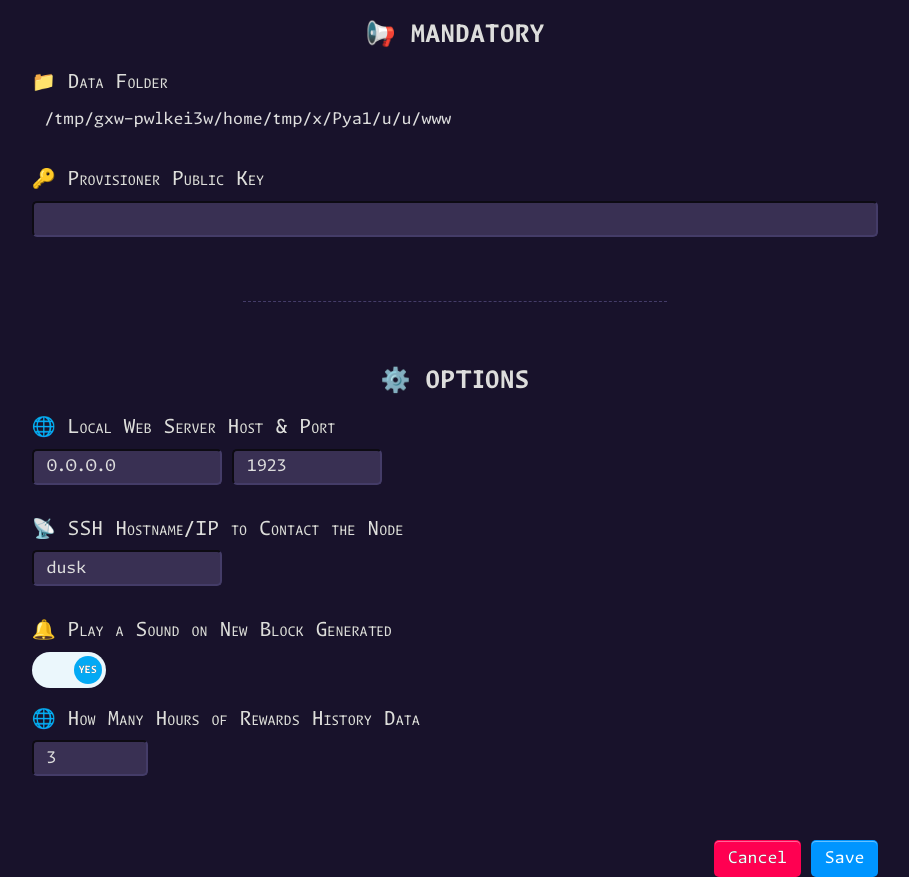
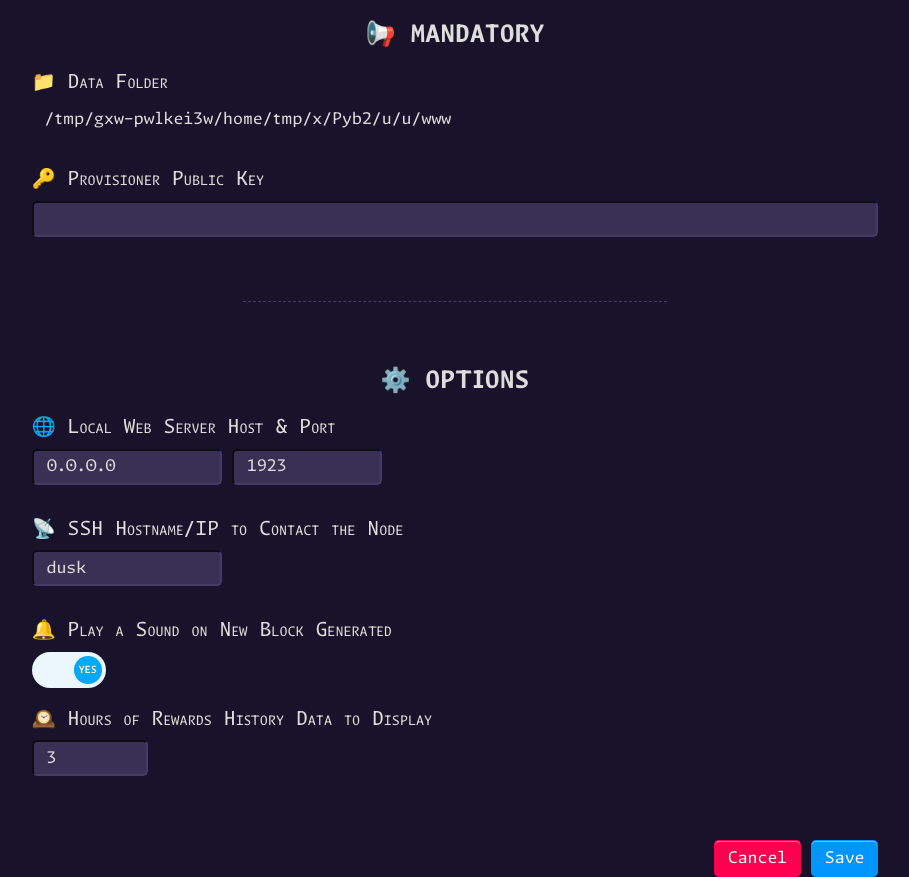
Before and after one commit to BoboTiG/dusk-monitor, a Flask app: page /setup in a window 1280 px wide. Shown: the whole page, without its empty margins (185-1094 px from the left). Run offline with Flask 3, Linux system fonts and the light colour scheme.

Commit message:
feat: tweak history data setup

```diff
--- a/app/templates/setup.html
+++ b/app/templates/setup.html
@@ -40,7 +40,7 @@
         </div>
 
         <br/>
-        <label for="rewards-history-hours">🌐 How Many Hours of Rewards History Data</label>
+        <label for="rewards-history-hours">🕰️ Hours of Rewards History Data to Display</label>
         <input type="number" id="rewards-history-hours" name="rewards-history-hours" min="0" max="12" value="{{ config.REWARDS_HISTORY_HOURS }}" required />
 
         <div class="buttons">
```
